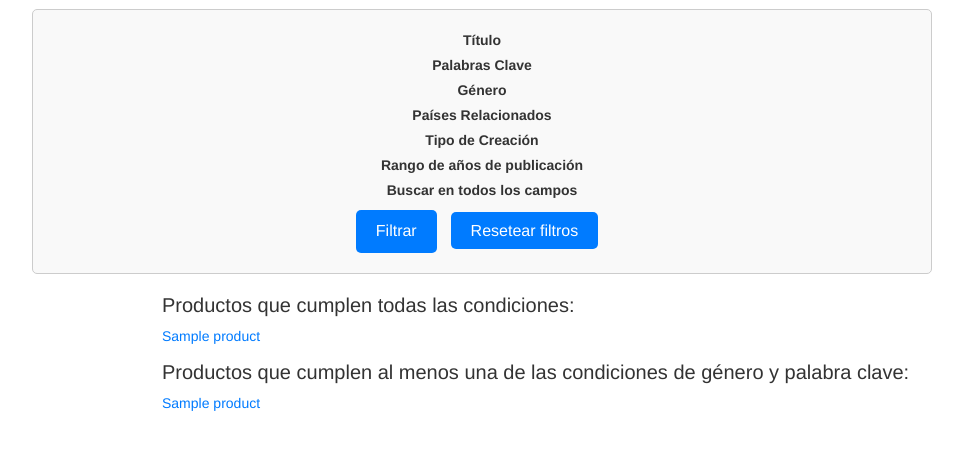
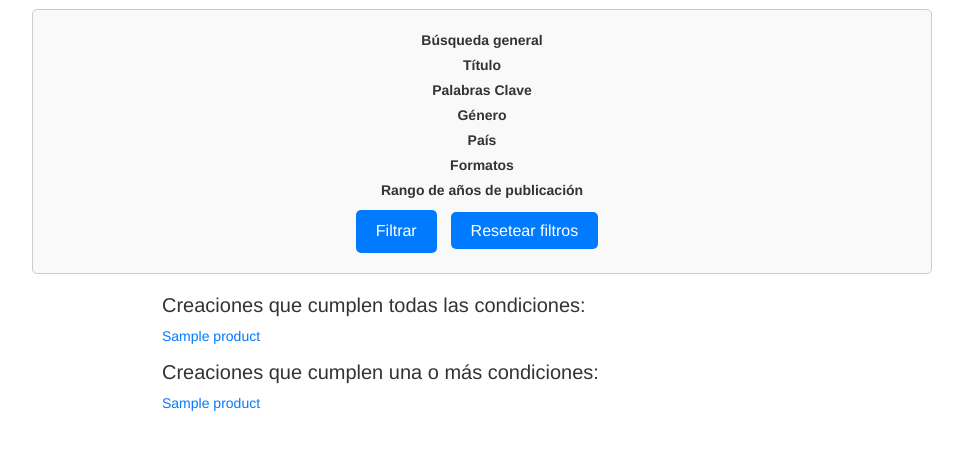
Before and after one commit to MarginaliaParatexta/marginalia, a Django app: template marginalia_paratexta/catalog/templates/catalog/product_list.html in a window 1280 px wide. Shown: the part 51-501 px from the top of the page, without its empty margins (158-1121 px from the left). Run offline with Django 3.2, Linux system fonts and the light colour scheme; the template is opened without the code that fills it: most values are stand-ins (such as "Sample title", 1, 10 or a date in 2020); some libraries are stand-ins or nearby versions.

Commit message:
Update product_list.html

```diff
--- a/marginalia_paratexta/catalog/templates/catalog/product_list.html
+++ b/marginalia_paratexta/catalog/templates/catalog/product_list.html
@@ -88,8 +88,6 @@
       border-bottom: none;
     }
 
-
-
     .filtered-products a {
       color: #007bff;
       text-decoration: none;
@@ -102,6 +100,10 @@
 
   <div class="filter-form">
     <form method="get" action="{% url 'creations' %}">
+
+      <label for="id_text_search">Búsqueda general</label>
+      {{ filter.form.text_search }}
+
       <label for="id_title">Título</label>
       {{ filter.form.title }}
 
@@ -112,18 +114,14 @@
       <label for="id_genero">Género</label>
       {{ filter.form.genero }}
 
-      <label for="id_paises">Países Relacionados</label>
+      <label for="id_paises">País</label>
       {{ filter.form.paises }}
 
-      <label for="id_creation_type">Tipo de Creación</label>
+      <label for="id_creation_type">Formatos</label>
       {{ filter.form.creation_type }}
 
       <label for="id_publication_year_range_0">Rango de años de publicación</label>
       {{ filter.form.publication_year_range }}
-
-      <label for="id_text_search">Buscar en todos los campos</label>
-      {{ filter.form.text_search }}
-
 
       <div class="button-group">
         <button type="submit" class="btn-filter">Filtrar</button>
@@ -133,7 +131,7 @@
   </div>
 
   <div class="filtered-products">
-    <h4>Productos que cumplen todas las condiciones:</h4>
+    <h4>Creaciones que cumplen todas las condiciones:</h4>
     <ul>
       {% for product in all_conditions %}
         <li><a href="{% url 'creation-detail' pk=product.id %}">{{ product.title }}</a></li>
@@ -143,7 +141,7 @@
     </ul>
 
     {% if any_condition %}
-      <h4>Productos que cumplen al menos una de las condiciones de género y palabra clave:</h4>
+      <h4>Creaciones que cumplen una o más condiciones:</h4>
       <ul>
         {% for product in any_condition %}
           <li><a class="item" href="{% url 'creation-detail' pk=product.id %}">{{ product.title }}</a></li>
```
